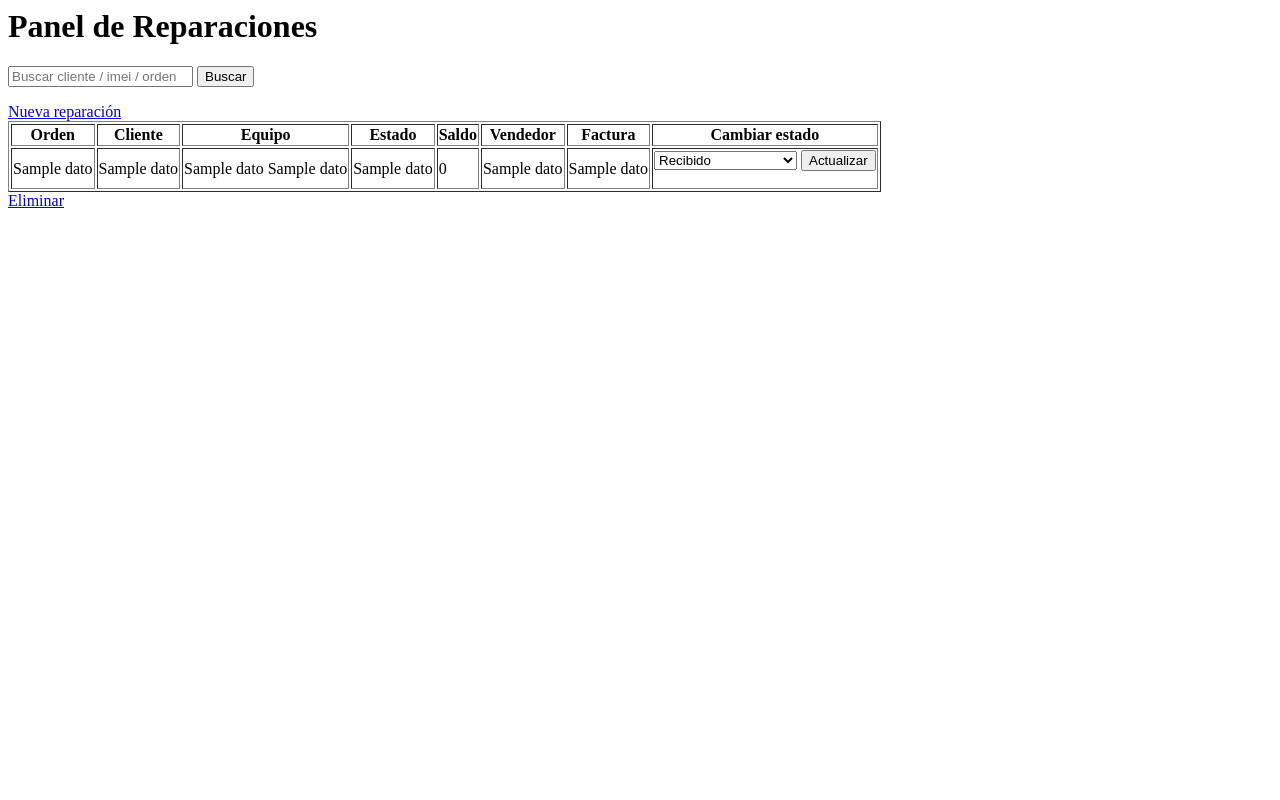
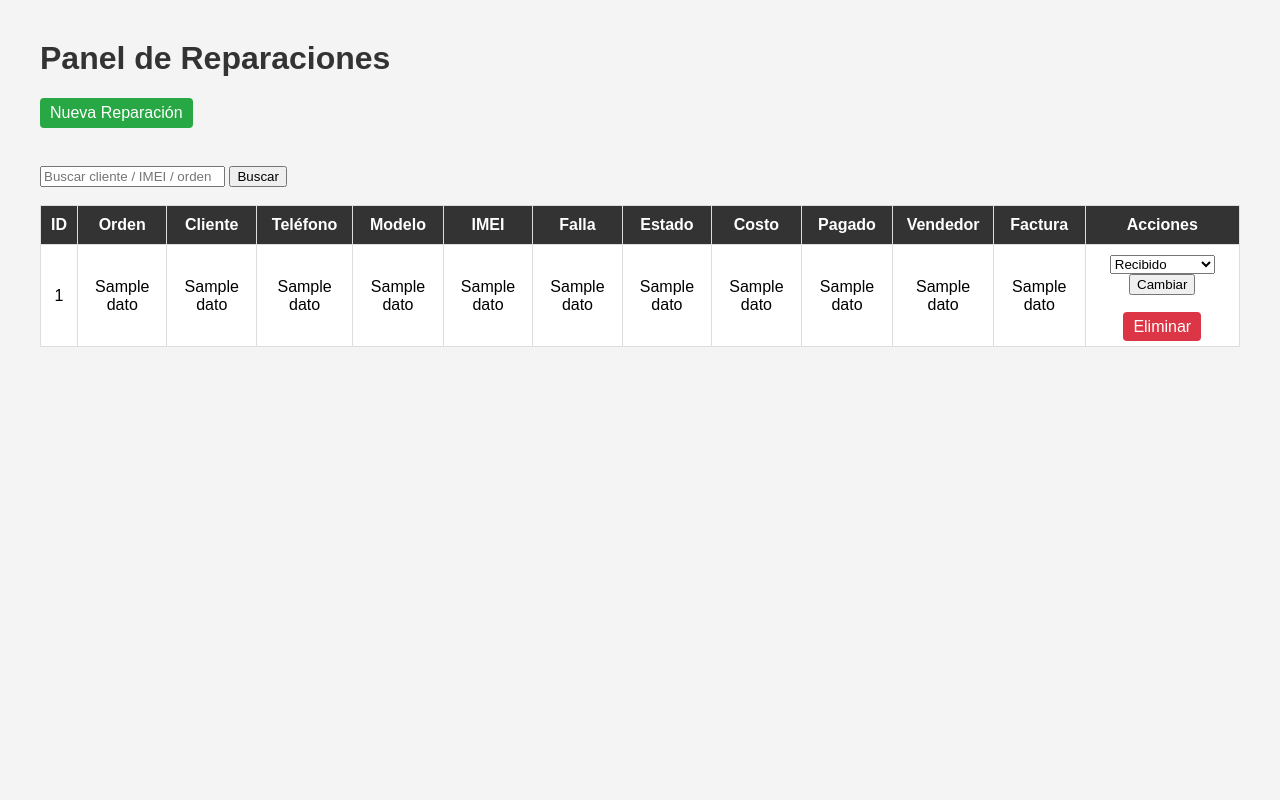
Before and after one commit to dctcastro464-design/FIXSHOP, a Flask app: template templates/panel.html in a window 1280 px wide. Run offline with Flask 3, Linux system fonts and the light colour scheme; the template is opened without the code that fills it: most values are stand-ins (such as "Sample title", 1, 10 or a date in 2020); some libraries are stand-ins or nearby versions.

Commit message:
panel completo

```diff
--- a/templates/panel.html
+++ b/templates/panel.html
@@ -1,27 +1,99 @@
+<!DOCTYPE html>
+<html>
+<head>
+
+<title>Panel Reparaciones</title>
+
+<style>
+
+body{
+font-family: Arial;
+background:#f4f4f4;
+margin:40px;
+}
+
+h1{
+color:#333;
+}
+
+table{
+width:100%;
+border-collapse:collapse;
+background:white;
+}
+
+th,td{
+padding:10px;
+border:1px solid #ddd;
+text-align:center;
+}
+
+th{
+background:#333;
+color:white;
+}
+
+a{
+text-decoration:none;
+color:white;
+background:#007BFF;
+padding:6px 10px;
+border-radius:4px;
+}
+
+a:hover{
+background:#0056b3;
+}
+
+.boton-nuevo{
+background:#28a745;
+margin-bottom:20px;
+display:inline-block;
+}
+
+.eliminar{
+background:#dc3545;
+}
+
+</style>
+
+</head>
+
+<body>
+
 <h1>Panel de Reparaciones</h1>
 
-<form method="GET">
+<a class="boton-nuevo" href="/nueva">Nueva Reparación</a>
 
-<input name="buscar" placeholder="Buscar cliente / imei / orden">
+<br><br>
 
-<button>Buscar</button>
+<form method="GET" action="/panel">
+
+<input type="text" name="buscar" placeholder="Buscar cliente / IMEI / orden">
+
+<button type="submit">Buscar</button>
 
 </form>
 
-<a href="/nueva">Nueva reparación</a>
+<br>
 
-<table border="1">
+<table>
 
 <tr>
 
+<th>ID</th>
 <th>Orden</th>
 <th>Cliente</th>
-<th>Equipo</th>
+<th>Teléfono</th>
+<th>Modelo</th>
+<th>IMEI</th>
+<th>Falla</th>
 <th>Estado</th>
-<th>Saldo</th>
+<th>Costo</th>
+<th>Pagado</th>
 <th>Vendedor</th>
 <th>Factura</th>
-<th>Cambiar estado</th>
+<th>Acciones</th>
 
 </tr>
 
@@ -29,34 +101,44 @@
 
 <tr>
 
+<td>{{ d[0] }}</td>
 <td>{{ d[1] }}</td>
 <td>{{ d[2] }}</td>
-<td>{{ d[4] }} {{ d[5] }}</td>
+<td>{{ d[3] }}</td>
+<td>{{ d[4] }}</td>
+<td>{{ d[5] }}</td>
+<td>{{ d[6] }}</td>
+<td>{{ d[7] }}</td>
 <td>{{ d[8] }}</td>
-<td>{{ d[9]|int - d[10]|int }}</td>
+<td>{{ d[9] }}</td>
+<td>{{ d[10] }}</td>
 <td>{{ d[11] }}</td>
-<td>{{ d[12] }}</td>
 
 <td>
 
-<form action="/estado_cambiar" method="POST">
+<form action="/estado_cambiar" method="POST" style="margin-bottom:5px;">
 
 <input type="hidden" name="orden" value="{{ d[1] }}">
 
 <select name="estado">
 
 <option>Recibido</option>
-<option>Diagnóstico</option>
 <option>En reparación</option>
-<option>Esperando repuesto</option>
-<option>Reparado</option>
-<option>Listo para entregar</option>
+<option>Listo</option>
+<option>Entregado</option>
 
 </select>
 
-<button>Actualizar</button>
+<button type="submit">Cambiar</button>
 
 </form>
+
+<br>
+
+<a class="eliminar" href="/eliminar/{{ d[0] }}"
+onclick="return confirm('Eliminar registro?')">
+Eliminar
+</a>
 
 </td>
 
@@ -65,8 +147,6 @@
 {% endfor %}
 
 </table>
-<td>
-<a href="/eliminar/{{ d[0] }}" onclick="return confirm('Eliminar registro?')">
-Eliminar
-</a>
-</td>
+
+</body>
+</html>
```
